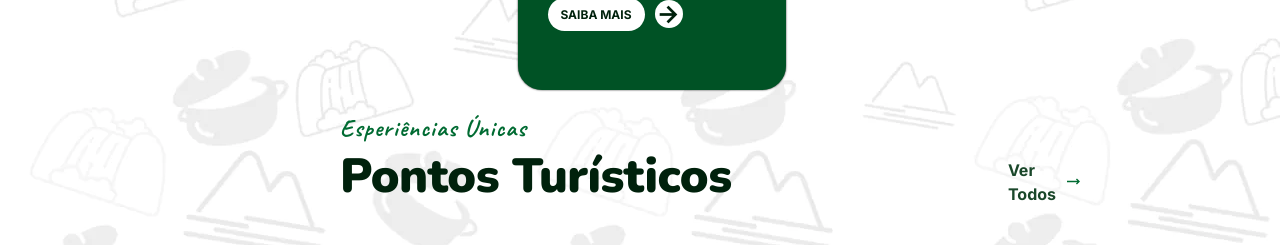
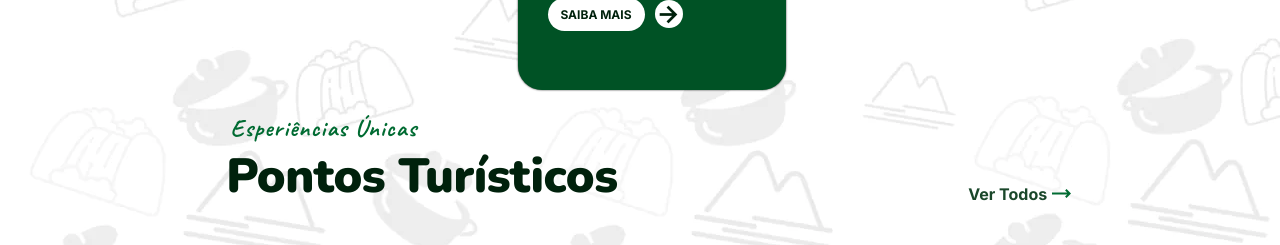
Before and after one commit to gabsiq73/viva_ubajara_frontend, a React (Vite) app: page / in a window 1280 px wide. Shown: the part 1020-1265 px from the top of the page. Built offline with nearby package versions, Linux system fonts and the light colour scheme; grey boxes are pictures that could not be loaded; a web font is replaced by a local one.

Commit message:
Alingment

```diff
--- a/src/components/Sections/style/Content.components.css
+++ b/src/components/Sections/style/Content.components.css
@@ -181,7 +181,7 @@ div.point fieldset.box h1{
     height: 60px;
     color: #00210C;
     letter-spacing: -0.5px;
-    margin-left: 340px;
+    margin-left: 53%;
     font-size: 48px;
     grid-column: 1;
     line-height: 60px;
@@ -200,14 +200,14 @@ div.point fieldset.box legend.legend{
     font-size: 24px;
     width: 200px;
     height: 16px;
-    margin-left: 340px;
+    margin-left: 18%;
 }
 div.point fieldset.box div.position div#more{
     grid-column: 3;
     display: flex;
     justify-content: center;
     align-items: flex-end;
-    margin-right: 200px;
+    margin-right: 22%;
 }
 div.point fieldset.box div.position div#more a{
     text-decoration: none;
```
